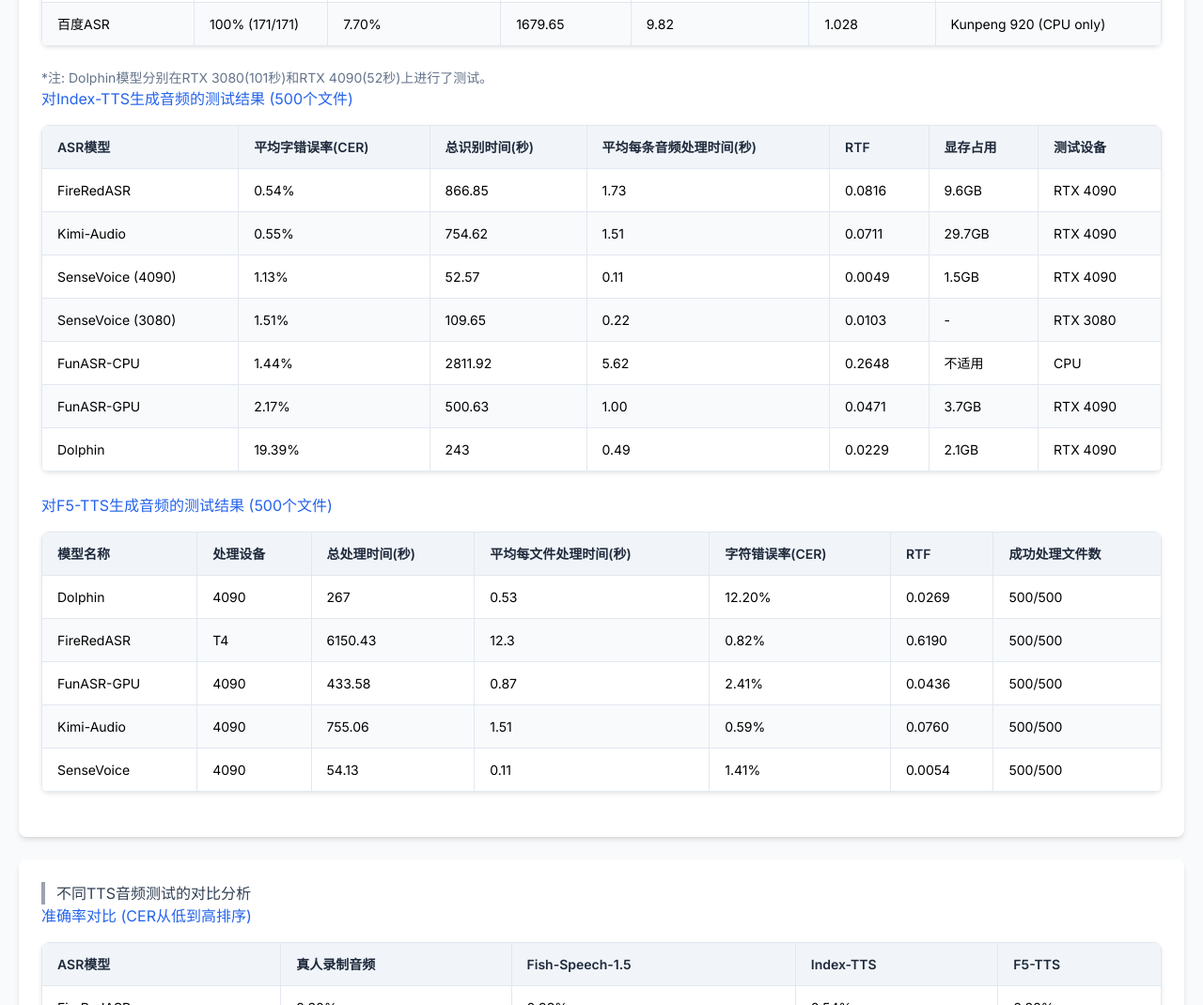
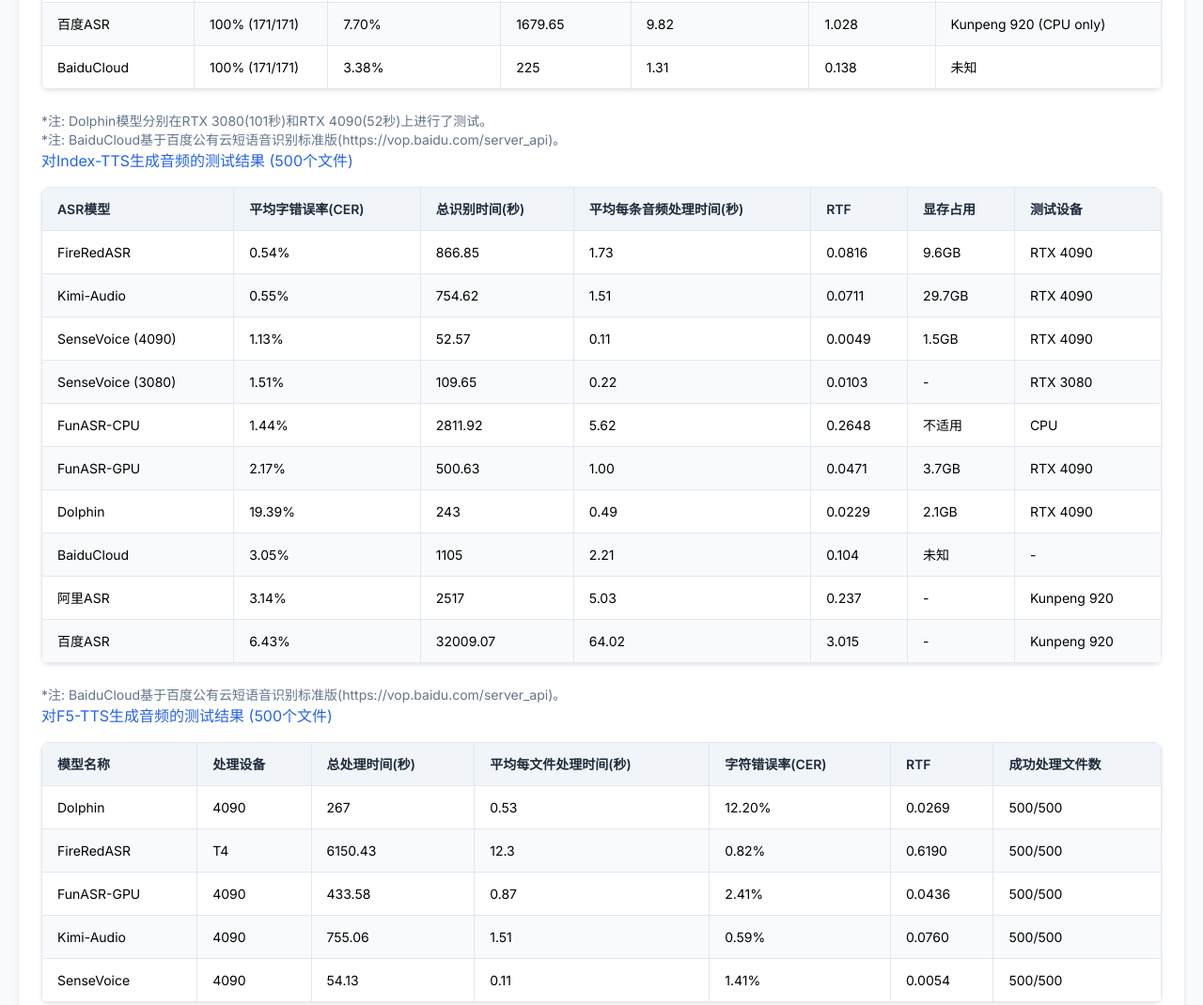
Before and after one commit to reilxlx/ASR-Model-Comparison, a plain HTML site: page index.html in a window 1280 px wide. Shown: the part 1538-2608 px from the top of the page at 94% size. Drawn offline with nearby package versions, Linux system fonts and the light colour scheme.

Commit message:
新增百度ASR和阿里ASR对Index-TTS生成音频的测试结果

```diff
--- a/index.html
+++ b/index.html
@@ -335,9 +335,19 @@
                         <td>1.028</td>
                         <td>Kunpeng 920 (CPU only)</td>
                     </tr>
+                    <tr>
+                        <td>BaiduCloud</td>
+                        <td>100% (171/171)</td>
+                        <td>3.38%</td>
+                        <td>225</td>
+                        <td>1.31</td>
+                        <td>0.138</td>
+                        <td>未知</td>
+                    </tr>
                 </tbody>
             </table>
             <p class="text-sm text-slate-500">*注: Dolphin模型分别在RTX 3080(101秒)和RTX 4090(52秒)上进行了测试。</p>
+            <p class="text-sm text-slate-500">*注: BaiduCloud基于百度公有云短语音识别标准版(https://vop.baidu.com/server_api)。</p>
 
             <h3>对Index-TTS生成音频的测试结果 (500个文件)</h3>
             <table>
@@ -360,8 +370,12 @@
                     <tr><td>FunASR-CPU</td><td>1.44%</td><td>2811.92</td><td>5.62</td><td>0.2648</td><td>不适用</td><td>CPU</td></tr>
                     <tr><td>FunASR-GPU</td><td>2.17%</td><td>500.63</td><td>1.00</td><td>0.0471</td><td>3.7GB</td><td>RTX 4090</td></tr>
                     <tr><td>Dolphin</td><td>19.39%</td><td>243</td><td>0.49</td><td>0.0229</td><td>2.1GB</td><td>RTX 4090</td></tr>
+                    <tr><td>BaiduCloud</td><td>3.05%</td><td>1105</td><td>2.21</td><td>0.104</td><td>未知</td><td>-</td></tr>
+                    <tr><td>阿里ASR</td><td>3.14%</td><td>2517</td><td>5.03</td><td>0.237</td><td>-</td><td>Kunpeng 920</td></tr>
+                    <tr><td>百度ASR</td><td>6.43%</td><td>32009.07</td><td>64.02</td><td>3.015</td><td>-</td><td>Kunpeng 920</td></tr>
                 </tbody>
             </table>
+            <p class="text-sm text-slate-500">*注: BaiduCloud基于百度公有云短语音识别标准版(https://vop.baidu.com/server_api)。</p>
 
             <h3>对F5-TTS生成音频的测试结果 (500个文件)</h3>
             <table>
@@ -401,6 +415,7 @@
                     <tr><td>Dolphin</td><td>-</td><td>2.92%</td><td>19.39%</td><td>12.20%</td></tr>
                     <tr><td>阿里ASR</td><td>2.93%</td><td>2.73%</td><td>-</td><td>-</td></tr>
                     <tr><td>百度ASR</td><td>8.57%</td><td>7.70%</td><td>-</td><td>-</td></tr>
+                    <tr><td>BaiduCloud</td><td>-</td><td>3.38%</td><td>3.05%</td><td>-</td></tr>
                 </tbody>
             </table>
 
@@ -416,6 +431,7 @@
                     <tr><td>Kimi-Audio</td><td>-</td><td>1.19</td><td>1.51</td><td>1.51</td></tr>
                     <tr><td>FireRedASR</td><td>1.69</td><td>2.35</td><td>1.73</td><td>12.3</td></tr>
                     <tr><td>阿里ASR</td><td>2.61</td><td>2.32</td><td>-</td><td>-</td></tr>
+                    <tr><td>BaiduCloud</td><td>-</td><td>1.31</td><td>2.21</td><td>-</td></tr>
                     <tr><td>百度ASR</td><td>11.54</td><td>9.82</td><td>-</td><td>-</td></tr>
                 </tbody>
             </table>
@@ -431,6 +447,7 @@
                     <tr><td>FunASR-GPU</td><td>-</td><td>0.053</td><td>0.0471</td><td>0.0436</td></tr>
                     <tr><td>FunASR-CPU</td><td>-</td><td>0.070</td><td>0.2648</td><td>-</td></tr>
                     <tr><td>Kimi-Audio</td><td>-</td><td>0.124</td><td>0.0711</td><td>0.0760</td></tr>
+                    <tr><td>BaiduCloud</td><td>-</td><td>0.138</td><td>0.104</td><td>-</td></tr>
                     <tr><td>FireRedASR</td><td>0.15</td><td>0.246</td><td>0.0816</td><td>0.6190（T4）</td></tr>
                     <tr><td>阿里ASR</td><td>0.23</td><td>0.242</td><td>-</td><td>-</td></tr>
                     <tr><td>百度ASR</td><td>1.02</td><td>1.028</td><td>0.0229</td><td>-</td></tr>
```
Also changed, not shown: 7 other files.
